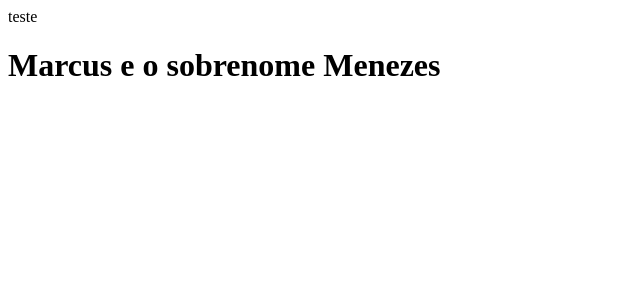
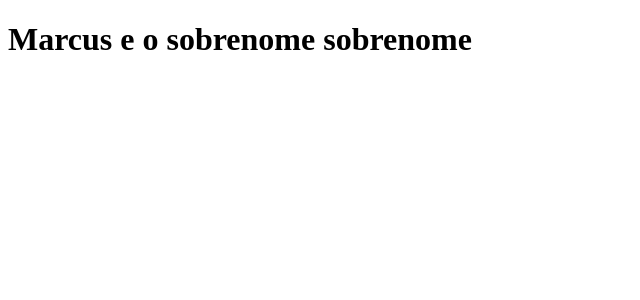
Before and after one commit to mvgmenezes/react-functions, a React (Create React App) app: page / in a window 1280 px wide. Shown: the top 300 px of the page, without its empty margins (0-640 px from the left). Built offline with nearby package versions, Linux system fonts and the light colour scheme.

Commit message:
Funcoes puras

```diff
--- a/src/App.js
+++ b/src/App.js
@@ -4,7 +4,7 @@
 class App extends React.Component {
 
   render(){
-      return <Title name="Marcus" lastName={{ first: 'Mene', last:'zes'}}/>;
+      return <Title name="Marcus" />;
   }
 
 }
--- a/src/title.js
+++ b/src/title.js
@@ -1,13 +1,31 @@
 import React from 'react';
 
-class Title extends React.Component {
+//funcao pura
+/* const Title = ({name, lastname}}) => {
+    return (
+        <h1>{`${name} e o sobrenome ${lastName || 'No Sobrenome'}`}</h1>
+    )
+} */
+//funcao pura em uma linha
+const Title = (props) => <h1>{`${props.name} e o sobrenome ${props.lastName}`}</h1>
+
+//Usando defaultprops
+Title.defaultProps = {
+    name: 'Desconhecido',
+    lastName: 'sobrenome'
+}
+
+/* class Title extends React.Component {
 
     //passando uma propriedade que for padrao, caso não seja enviada a propriedade para a classe.
     static defaultProps = {
         name: 'Desconhecido',
-        lastName: 'Sem sobrenome'
+        lastName: {
+            first: '<Sem',
+            last:' sobrenome>'
+        }
+
     }
-
     render(){
         return (
         <div>
@@ -16,6 +34,6 @@
         </div>);
     }
 
-}
+} */
 
 export default Title;
```
